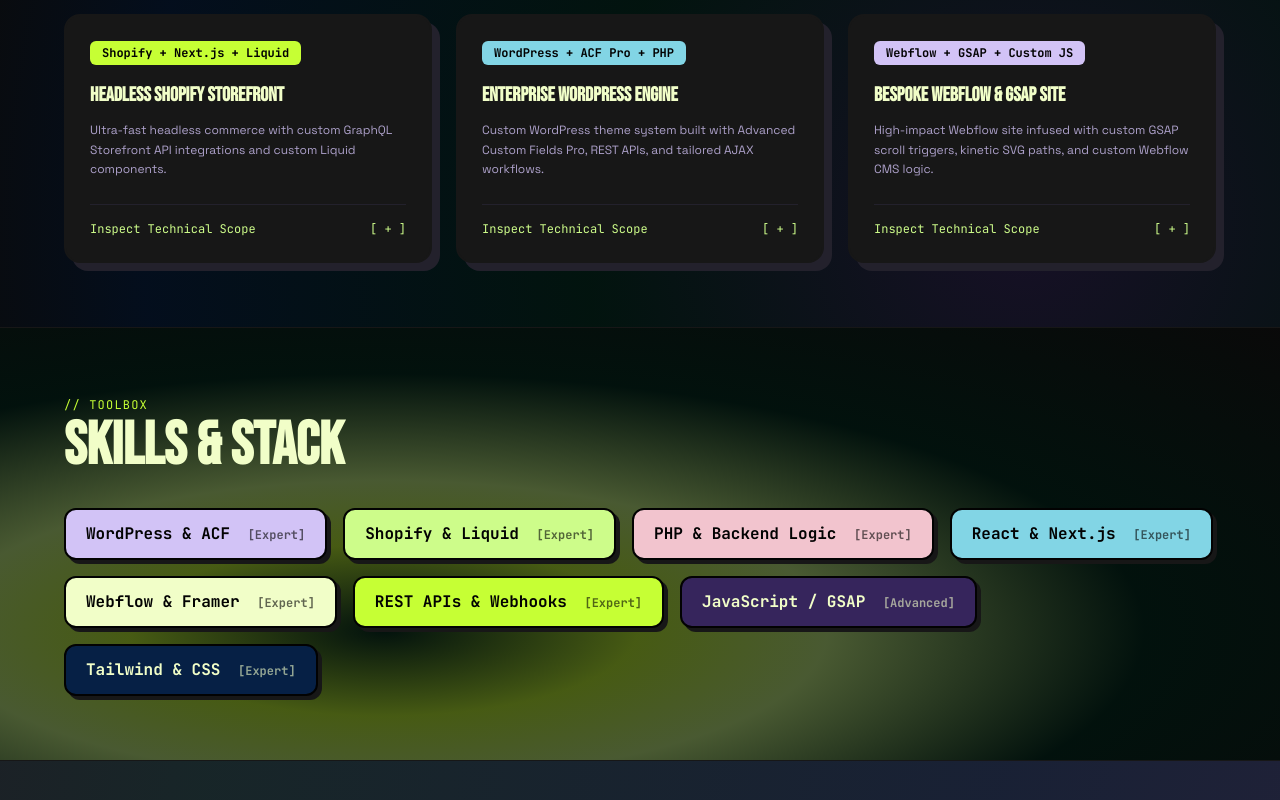
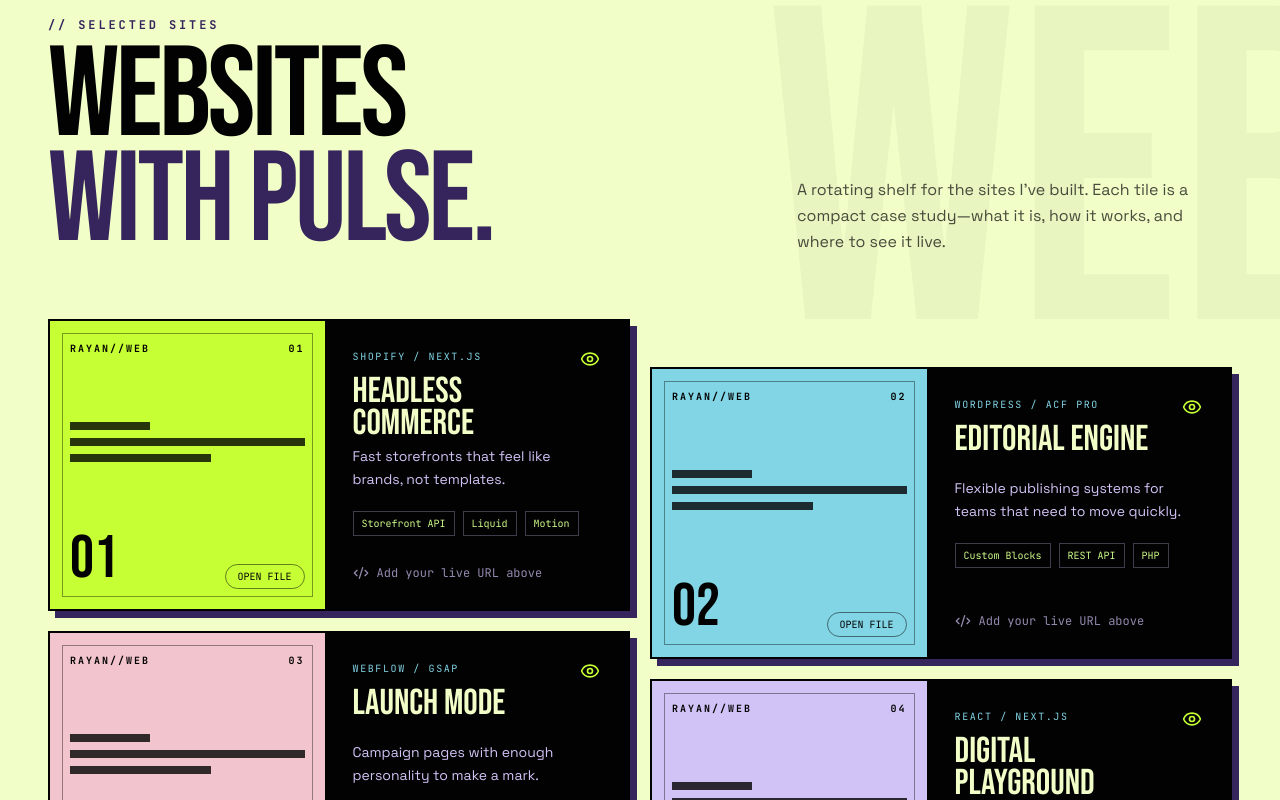
Before and after one commit to KactusMan/new-portfolio, a Next.js app: page / in a window 1280 px wide. Shown: the part 920-1720 px from the top of the page. Built offline with nearby package versions, Linux system fonts and the light colour scheme.

Commit message:
feat: add portfolio site archive

```diff
--- a/app/page.js
+++ b/app/page.js
@@ -1,4 +1,5 @@
 import HeroKinetic from "@/components/HeroKinetic";
+import WebsiteShowcase from "@/components/WebsiteShowcase";
 import ProjectShowcase from "@/components/ProjectShowcase";
 import SkillsDoodles from "@/components/SkillsDoodles";
 import ExperienceSection from "@/components/ExperienceSection";
@@ -8,6 +9,7 @@
   return (
     <main className="min-h-screen bg-onyx text-vanilla selection:bg-lime selection:text-onyx relative overflow-x-hidden">
       <HeroKinetic />
+      <WebsiteShowcase />
       <ProjectShowcase />
       <SkillsDoodles />
       <ExperienceSection />
--- a/components/ContactSection.jsx
+++ b/components/ContactSection.jsx
@@ -32,7 +32,7 @@
   };
 
   return (
-    <footer className="p-8 md:p-16 bg-carbon text-vanilla relative crt-scanlines overflow-hidden">
+    <footer id="contact" className="p-8 md:p-16 bg-carbon text-vanilla relative crt-scanlines overflow-hidden">
       {/* Ambient Gradient Mesh Background */}
       <div
         ref={bgMeshRef}
--- a/components/HeroKinetic.jsx
+++ b/components/HeroKinetic.jsx
@@ -3,7 +3,7 @@
 import { useEffect, useRef, useState } from "react";
 import gsap from "gsap";
 import Link from "next/link";
-import { Coffee, Sparkles, ExternalLink } from "lucide-react";
+import { Coffee, Sparkles, ExternalLink, ArrowDownRight } from "lucide-react";
 
 const ASCII_EMOJIS = ["(⌐■_■)", "(° o °)", "(◔_◔)", "╦(ò_ó)╤", "(⚙_⚙)", "(⌐‿⌐)"];
 
@@ -55,6 +55,8 @@
         </div>
 
         <div className="flex items-center gap-3 font-mono text-xs flex-wrap">
+          <a href="#websites" className="hidden items-center gap-1.5 border border-lavender/40 px-3 py-1.5 text-lavender transition-colors hover:border-lime hover:text-lime md:flex">WORK <ArrowDownRight className="h-3.5 w-3.5" /></a>
+          <a href="#contact" className="hidden border border-lavender/40 px-3 py-1.5 text-lavender transition-colors hover:border-candyBlue hover:text-candyBlue md:block">CONTACT</a>
           <span className="bg-tealGreen text-lightLime px-3 py-1.5 rounded-full border border-lightLime/20 flex items-center gap-1.5"><Coffee className="w-3.5 h-3.5 text-lime animate-bounce" /> 4+ YEARS IN THE TRENCHES (CMS & FRONTEND)</span>
           <span className="bg-cosmic text-candyBlue px-3 py-1.5 rounded-full border border-candyBlue/30">RUNNING ON COFFEE & CLEAN CODE ☕</span>
           <Link href="/playground" className="flex items-center gap-1.5 bg-lime text-onyx font-bold px-3.5 py-1.5 rounded-full border border-onyx hover:bg-candyBlue hover:scale-105 transition-all shadow-[3px_3px_0px_#020202]"><Sparkles className="w-3.5 h-3.5" /> PLAYGROUND <ExternalLink className="w-3 h-3" /></Link>
@@ -70,7 +72,8 @@
             </span>
             <span className="hero-line block">ARCHITECT.</span>
           </h1>
-          <p className="hero-line mt-6 text-base md:text-lg text-lavender max-w-2xl font-body leading-relaxed">Engineering high-performance headless CMS storefronts, custom WordPress architectures, liquid Shopify systems, and React/Next.js applications.</p>
+          <p className="hero-line mt-6 text-base md:text-lg text-lavender max-w-2xl font-body leading-relaxed">I build useful web systems with a little bit of mischief: headless storefronts, custom WordPress engines, liquid Shopify systems, and React/Next.js applications.</p>
+          <a href="#websites" className="hero-line mt-7 inline-flex items-center gap-3 rounded-full bg-lime px-5 py-3 font-mono text-xs font-bold text-onyx shadow-[4px_4px_0px_#82D5E5] transition-transform hover:-translate-y-1">SEE THE SITE ARCHIVE <ArrowDownRight className="h-4 w-4" /></a>
         </div>
 
         <div className="hero-line flex-shrink-0 w-full lg:w-[440px]">
--- /dev/null
+++ b/components/WebsiteShowcase.jsx
@@ -0,0 +1,139 @@
+"use client";
+
+import { motion } from "framer-motion";
+import { ArrowUpRight, Code2, Eye, Plus } from "lucide-react";
+
+// Replace the title, URL and tags below with your published client sites.
+// The visual previews are deliberately code-made, so this section stays sharp
+// until you decide to add real project screenshots to /public.
+const SITES = [
+  {
+    number: "01",
+    name: "Headless Commerce",
+    type: "Shopify / Next.js",
+    detail: "Fast storefronts that feel like brands, not templates.",
+    tags: ["Storefront API", "Liquid", "Motion"],
+    accent: "lime",
+    url: "",
+  },
+  {
+    number: "02",
+    name: "Editorial Engine",
+    type: "WordPress / ACF Pro",
+    detail: "Flexible publishing systems for teams that need to move quickly.",
+    tags: ["Custom Blocks", "REST API", "PHP"],
+    accent: "blue",
+    url: "",
+  },
+  {
+    number: "03",
+    name: "Launch Mode",
+    type: "Webflow / GSAP",
+    detail: "Campaign pages with enough personality to make a mark.",
+    tags: ["ScrollTrigger", "CMS", "Custom JS"],
+    accent: "blush",
+    url: "",
+  },
+  {
+    number: "04",
+    name: "Digital Playground",
+    type: "React / Next.js",
+    detail: "Interactive web experiments with a useful core underneath.",
+    tags: ["React", "Canvas", "UI Systems"],
+    accent: "lavender",
+    url: "",
+  },
+];
+
+function Preview({ site }) {
+  const colors = {
+    lime: "bg-lime text-onyx",
+    blue: "bg-candyBlue text-onyx",
+    blush: "bg-blush text-onyx",
+    lavender: "bg-lavender text-onyx",
+  };
+
+  return (
+    <div className={`relative h-full min-h-72 overflow-hidden p-5 ${colors[site.accent]}`}>
+      <div className="absolute inset-3 border border-onyx/40" />
+      <div className="relative flex h-full flex-col justify-between">
+        <div className="flex items-center justify-between font-mono text-[10px] font-bold tracking-[0.2em]">
+          <span>{"RAYAN//WEB"}</span><span>{site.number}</span>
+        </div>
+        <div className="space-y-2">
+          <div className="h-2 w-20 bg-onyx/80" />
+          <div className="h-2 w-full bg-onyx/80" />
+          <div className="h-2 w-3/5 bg-onyx/80" />
+        </div>
+        <div className="flex items-end justify-between">
+          <span className="font-display text-6xl leading-none">{site.number}</span>
+          <span className="rounded-full border border-onyx/50 px-3 py-1 font-mono text-[10px]">OPEN FILE</span>
+        </div>
+      </div>
+    </div>
+  );
+}
+
+export default function WebsiteShowcase() {
+  return (
+    <section id="websites" className="relative overflow-hidden border-b border-carbon bg-vanilla px-6 py-16 text-onyx md:px-12 md:py-24">
+      <div className="absolute -right-20 top-10 font-display text-[18rem] leading-none text-onyx/[0.035] md:text-[28rem]">WEB</div>
+      <div className="relative mx-auto max-w-7xl">
+        <div className="mb-12 grid gap-6 md:mb-16 md:grid-cols-[1.25fr_0.75fr] md:items-end">
+          <div>
+            <p className="mb-3 font-mono text-xs font-bold uppercase tracking-[0.24em] text-violet">{"// Selected sites"}</p>
+            <h2 className="font-display text-6xl uppercase leading-[0.82] tracking-tight sm:text-7xl md:text-9xl">
+              Websites<br /><span className="text-violet">with pulse.</span>
+            </h2>
+          </div>
+          <p className="max-w-md font-body text-sm leading-relaxed text-onyx/70 md:justify-self-end md:text-base">
+            A rotating shelf for the sites I&apos;ve built. Each tile is a compact case study—what it is, how it works, and where to see it live.
+          </p>
+        </div>
+
+        <div className="grid gap-5 md:grid-cols-2">
+          {SITES.map((site, index) => (
+            <motion.article
+              key={site.number}
+              initial={{ opacity: 0, y: 32 }}
+              whileInView={{ opacity: 1, y: 0 }}
+              viewport={{ once: true, amount: 0.2 }}
+              transition={{ duration: 0.55, delay: index * 0.08 }}
+              whileHover={{ y: -7 }}
+              className={`group grid overflow-hidden border-2 border-onyx bg-onyx shadow-[7px_7px_0_#36255C] sm:grid-cols-[0.95fr_1.05fr] ${index % 2 ? "md:translate-y-12" : ""}`}
+            >
+              <Preview site={site} />
+              <div className="flex min-h-72 flex-col justify-between p-6 text-vanilla sm:p-7">
+                <div className="flex items-start justify-between gap-4">
+                  <div>
+                    <p className="font-mono text-[10px] uppercase tracking-[0.16em] text-candyBlue">{site.type}</p>
+                    <h3 className="mt-3 font-display text-4xl uppercase leading-[0.9]">{site.name}</h3>
+                  </div>
+                  <Eye className="h-5 w-5 shrink-0 text-lime transition-transform duration-300 group-hover:scale-125" />
+                </div>
+                <div>
+                  <p className="max-w-xs text-sm leading-relaxed text-lavender">{site.detail}</p>
+                  <div className="mt-5 flex flex-wrap gap-2">
+                    {site.tags.map((tag) => <span key={tag} className="border border-lavender/30 px-2 py-1 font-mono text-[10px] text-lightLime">{tag}</span>)}
+                  </div>
+                </div>
+                {site.url ? (
+                  <a href={site.url} target="_blank" rel="noreferrer" className="mt-6 flex w-fit items-center gap-2 font-mono text-xs font-bold text-lime hover:text-candyBlue">
+                    Visit live site <ArrowUpRight className="h-4 w-4" />
+                  </a>
+                ) : (
+                  <span className="mt-6 flex w-fit items-center gap-2 font-mono text-xs text-lavender/70"><Code2 className="h-4 w-4" /> Add your live URL above</span>
+                )}
+              </div>
+            </motion.article>
+          ))}
+        </div>
+
+        <div className="mt-20 flex flex-col items-start justify-between gap-4 border-t-2 border-onyx pt-5 sm:flex-row sm:items-center">
+          <p className="font-mono text-xs uppercase tracking-wider">More launches are cooking. Probably with too much coffee.</p>
+          <a href="#contact" className="flex items-center gap-2 rounded-full bg-onyx px-4 py-2 font-mono text-xs font-bold text-vanilla transition-colors hover:bg-violet"><Plus className="h-4 w-4 text-lime" /> Start a new one</a>
+        </div>
+      </div>
+    </section>
+  );
+}
```
